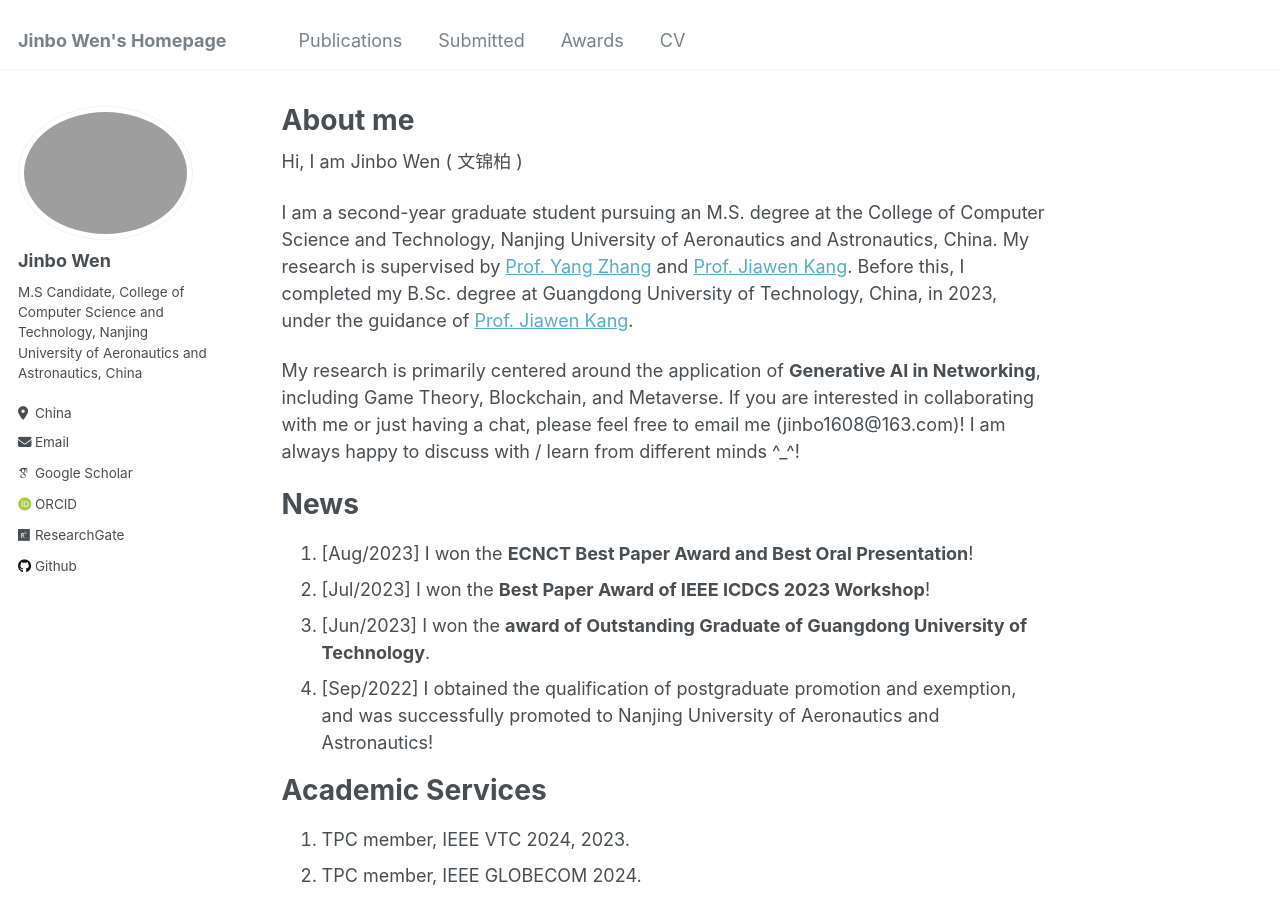
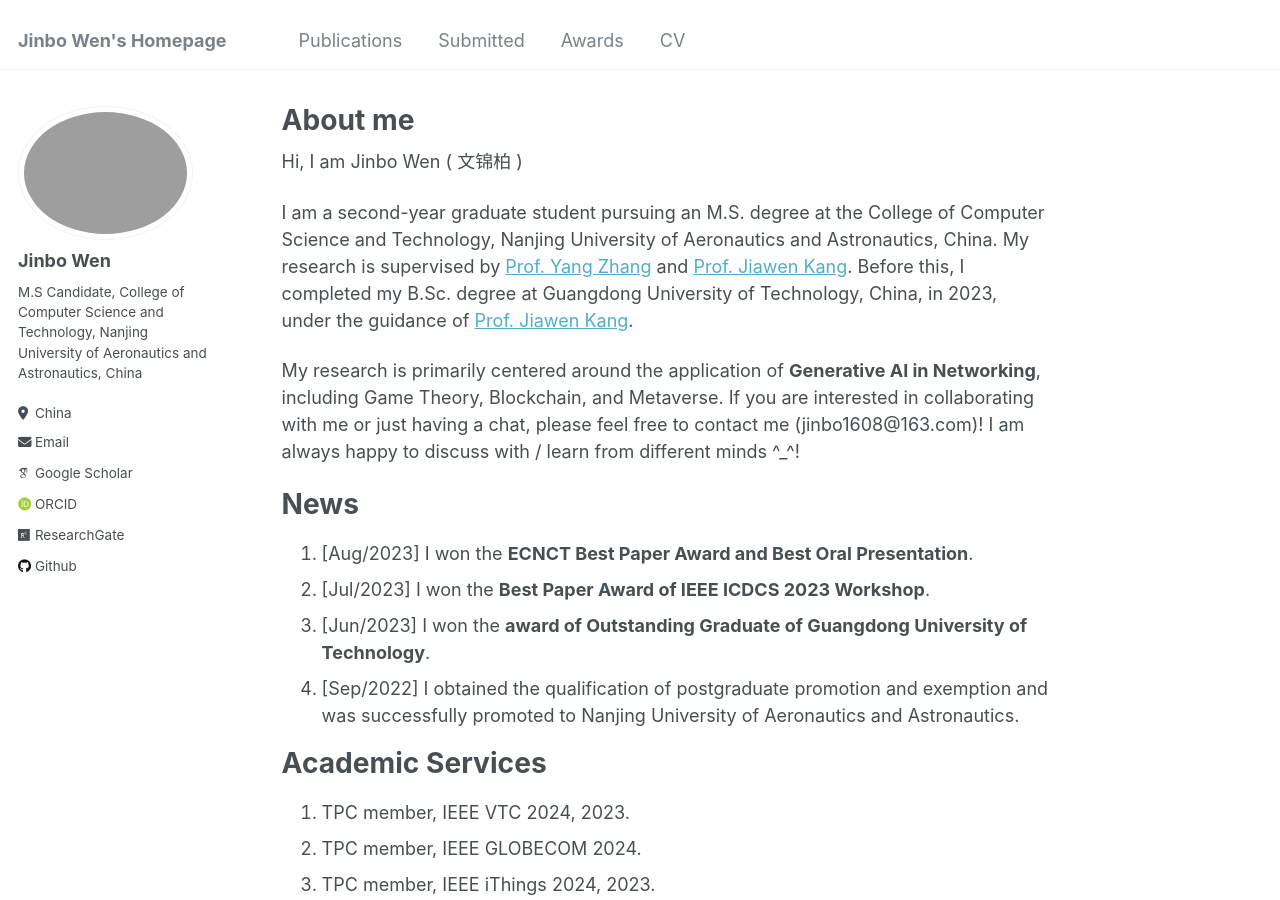
Before and after one commit to JinboWen00/JinboWen00.github.io, a Jekyll site: the page built from _pages/about.md, in a window 1280 px wide and 900 px high. Built offline with Jekyll 4.4.1, drawn with Linux system fonts in a browser that asks for light colours; some web fonts are replaced.

Commit message:
Update about.md

```diff
--- a/_pages/about.md
+++ b/_pages/about.md
@@ -11,14 +11,14 @@
 
 I am a second-year graduate student pursuing an M.S. degree at the College of Computer Science and Technology, Nanjing University of Aeronautics and Astronautics, China. My research is supervised by [Prof. Yang Zhang](https://faculty.nuaa.edu.cn/yang/zh_CN/index.htm) and [Prof. Jiawen Kang](https://teacher.gdut.edu.cn/kangjiawen/zh_CN/index.htm). Before this, I completed my B.Sc. degree at Guangdong University of Technology, China, in 2023, under the guidance of [Prof. Jiawen Kang](https://teacher.gdut.edu.cn/kangjiawen/zh_CN/index.htm). <!--Currently, I work as a research assistant in [MetaX Lab](https://www.metaxlab.top/).-->
 
-My research is primarily centered around the application of **Generative AI in Networking**, including Game Theory, Blockchain, and Metaverse. If you are interested in collaborating with me or just having a chat, please feel free to email me (jinbo1608@163.com)! I am always happy to discuss with / learn from different minds ^_^!
+My research is primarily centered around the application of **Generative AI in Networking**, including Game Theory, Blockchain, and Metaverse. If you are interested in collaborating with me or just having a chat, please feel free to contact me (jinbo1608@163.com)! I am always happy to discuss with / learn from different minds ^_^!
 
 News
 ======
-1. [Aug/2023] I won the **ECNCT Best Paper Award and Best Oral Presentation**!
-2. [Jul/2023] I won the **Best Paper Award of IEEE ICDCS 2023 Workshop**!
+1. [Aug/2023] I won the **ECNCT Best Paper Award and Best Oral Presentation**.
+2. [Jul/2023] I won the **Best Paper Award of IEEE ICDCS 2023 Workshop**.
 3. [Jun/2023] I won the **award of Outstanding Graduate of Guangdong University of Technology**.
-4. [Sep/2022] I obtained the qualification of postgraduate promotion and exemption, and was successfully promoted to Nanjing University of Aeronautics and Astronautics!
+4. [Sep/2022] I obtained the qualification of postgraduate promotion and exemption and was successfully promoted to Nanjing University of Aeronautics and Astronautics.
 
 Academic Services
 ======
```
